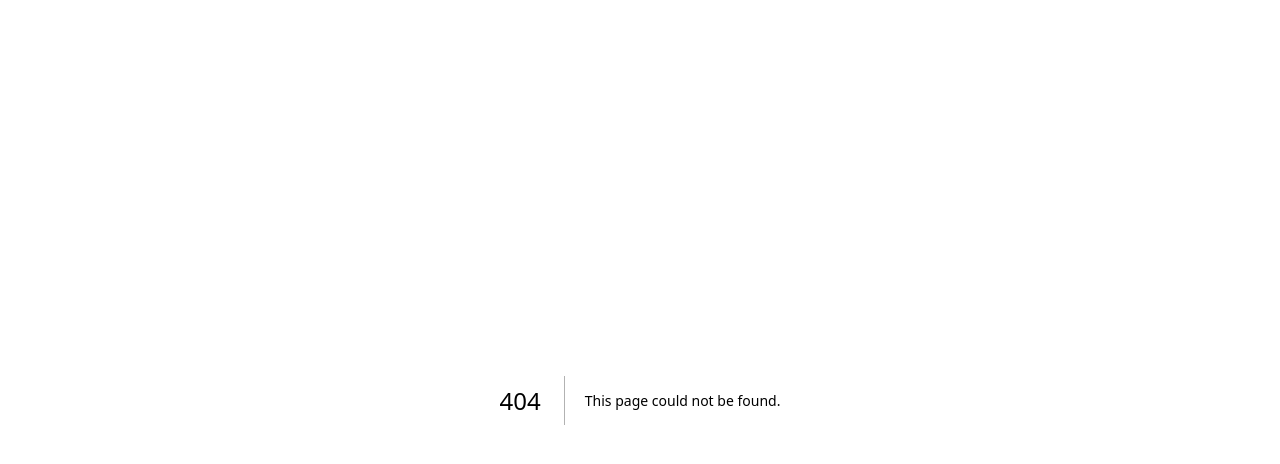
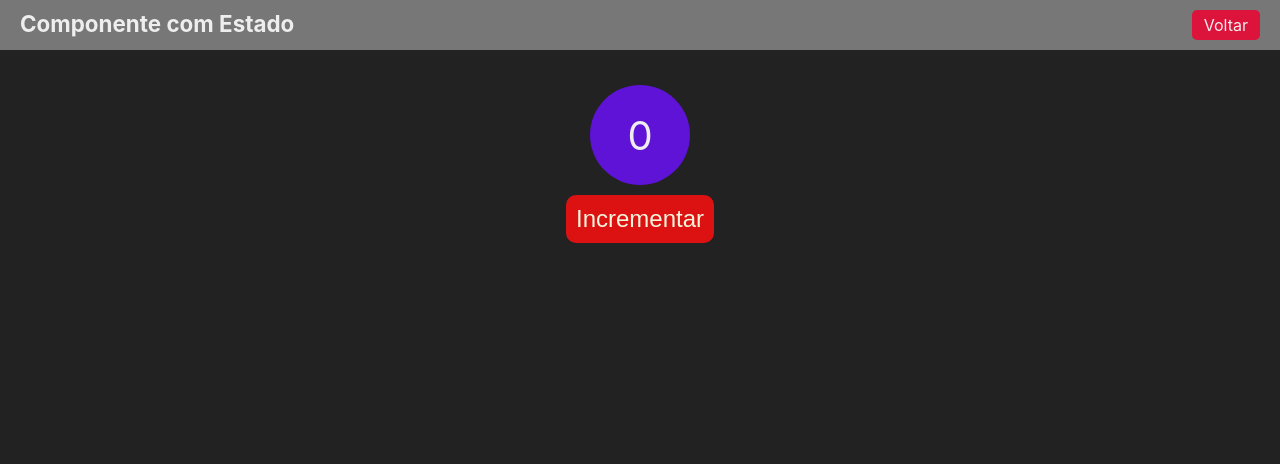
Before and after one commit to davidIsrael-rj/componentes_Next, a Next.js app: page /estado in a window 1280 px wide. Before the commit this address had no page. Shown: the top 464 px of the page. Built offline with nearby package versions, Linux system fonts and the light colour scheme.

Commit message:
Componente com Estado

```diff
--- /dev/null
+++ b/src/pages/estado.jsx
@@ -0,0 +1,21 @@
+import Layout from "@/components/Layout";
+import styles from '@/styles/estado.module.css'
+
+import { useState } from "react";
+
+export default function Estado() {
+
+    const [num, setNum] = useState(0)
+
+    function incrementar() {
+        setNum(num + 1)
+    }
+    return (
+        <Layout titulo="Componente com Estado">
+            <div className={styles.estado}>
+                <div>{num}</div>
+                <button onClick={incrementar}>Incrementar</button>
+            </div>
+        </Layout>
+    )
+}
--- a/src/pages/index.jsx
+++ b/src/pages/index.jsx
@@ -16,6 +16,7 @@ export default function Inicio(props) {
             <Navegador link="/jsx" nome="JSX"/>
             <Navegador link="/navegacao" nome="Navegação"/>
             <Navegador link="/cliente/Mage/123" nome="Naveção Dinâmica"/>
+            <Navegador link="/estado" nome="Estado"/>
         </div>
     )
 }
--- /dev/null
+++ b/src/styles/estado.module.css
@@ -0,0 +1,39 @@
+.estado {
+    display: flex;
+    flex-direction: column;
+    justify-content: center;
+    align-items: center;
+}
+
+.estado div {
+    display: flex;
+    justify-content: center;
+    text-align: center;
+    align-items: center;
+    height: 100px;
+    width: 100px;
+    font-size: 2.5rem;
+    background-color: rgb(94, 19, 214);
+    border-radius: 50px;
+    padding: 10px;
+    margin: 10px;
+
+}
+
+.estado button{
+    background-color: rgb(220, 18, 18);
+    color: beige;
+    font-size: 1.5rem;
+    padding: 10px;
+    border-radius: 10px;
+    border: 0;
+}
+
+.estado button:hover{
+    background-color:rgb(133, 22, 22) ;
+}
+
+.estado button:active {
+    background-color: #fff;
+    color: rgb(133, 22, 22) ;
+}
```
